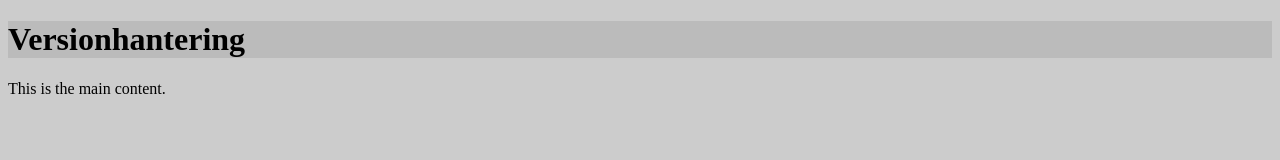
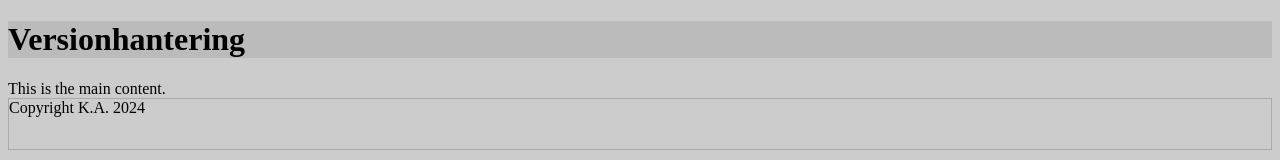
Before and after one commit to KarinaAllard/versionshantering-1, a plain HTML site: page index.html in a window 1280 px wide. Drawn offline with Linux system fonts and the light colour scheme.

Commit message:
Added footer

```diff
--- a/css/style.css
+++ b/css/style.css
@@ -5,3 +5,8 @@ body {
 header {
     background-color: #bbbbbb;
 }
+
+footer {
+    border: 1px solid #aaaaaa;
+    height: 50px;
+}
--- a/index.html
+++ b/index.html
@@ -9,5 +9,6 @@
 <body>
     <header><h1>Versionhantering</h1></header>
     <main>This is the main content.</main>
+    <footer>Copyright K.A. 2024</footer>
 </body>
 </html>
```
